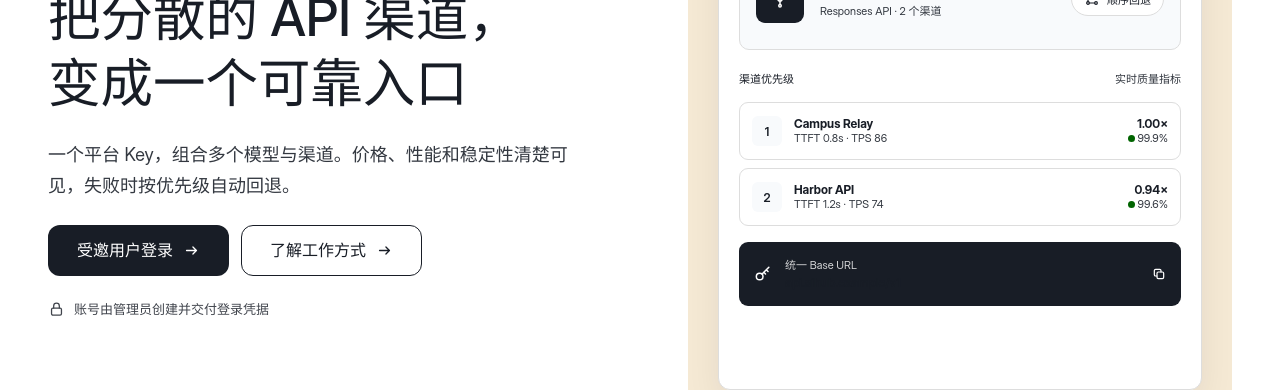
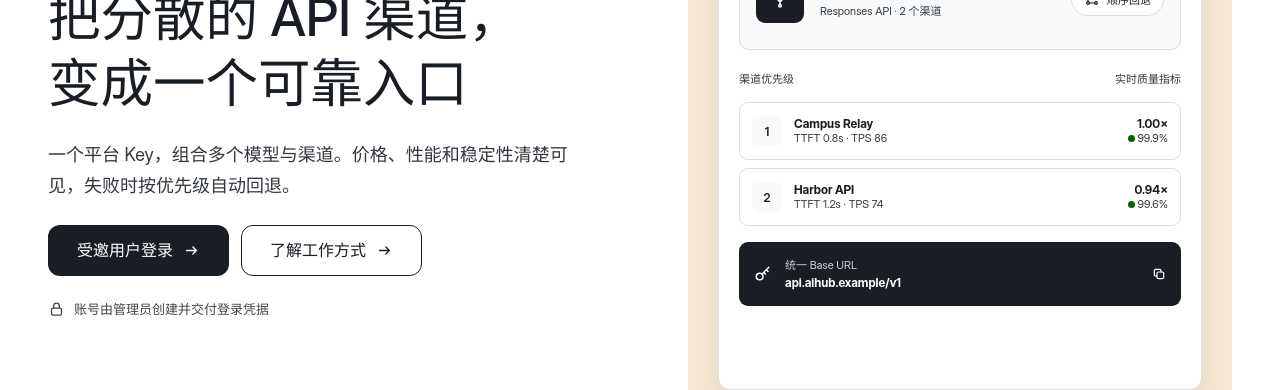
Before and after one commit to NexusAgentX/Oh-My-AIHub, a React (Vite) app in the folder frontend/: page /welcome in a window 1280 px wide. Shown: the part 354-744 px from the top of the page. Built offline with nearby package versions, Linux system fonts and the light colour scheme; no server answers.

Commit message:
fix: preserve landing page dark text contrast

```diff
--- a/frontend/src/welcome/WelcomePage.css
+++ b/frontend/src/welcome/WelcomePage.css
@@ -31,6 +31,10 @@
 .welcome-page a {
   color: inherit;
   text-decoration: none;
+}
+
+.welcome-page strong {
+  color: inherit;
 }
 
 .welcome-page a:focus-visible {
```
